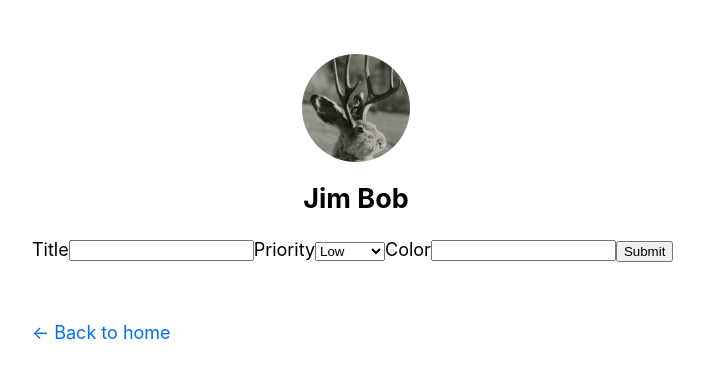
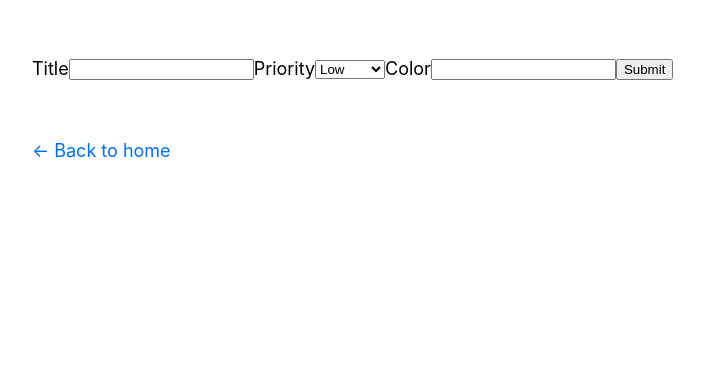
Before and after one commit to BrandtDavis/todo-app, a Next.js app in the folder client/: page /forms/AddTodo in a window 1280 px wide. Shown: the top 378 px of the page, without its empty margins (284-988 px from the left). Built offline with nearby package versions, Linux system fonts and the light colour scheme.

Commit message:
Apply new layout for forms

```diff
--- a/client/pages/forms/AddTodo.tsx
+++ b/client/pages/forms/AddTodo.tsx
@@ -1,11 +1,11 @@
-import Layout from '../../components/layout';
+import ToDoFormLayout from '../../components/layouts/toDoFormLayout';
 
 export default function AddTodo() {
 
     return (
-        <Layout>
+        <ToDoFormLayout>
 
-            <form action="/api/todoLists/add" method="post">
+            <form action="/api/todoLists/add" method="post" className="toDoForm" >
                 <label htmlFor="title"> Title </label>
                 <input type="text" id="title" name="title" />
 
@@ -22,6 +22,6 @@ export default function AddTodo() {
                 <button type="submit">Submit</button>
             </form>
 
-        </Layout>
+        </ToDoFormLayout>
     )
 }
```
